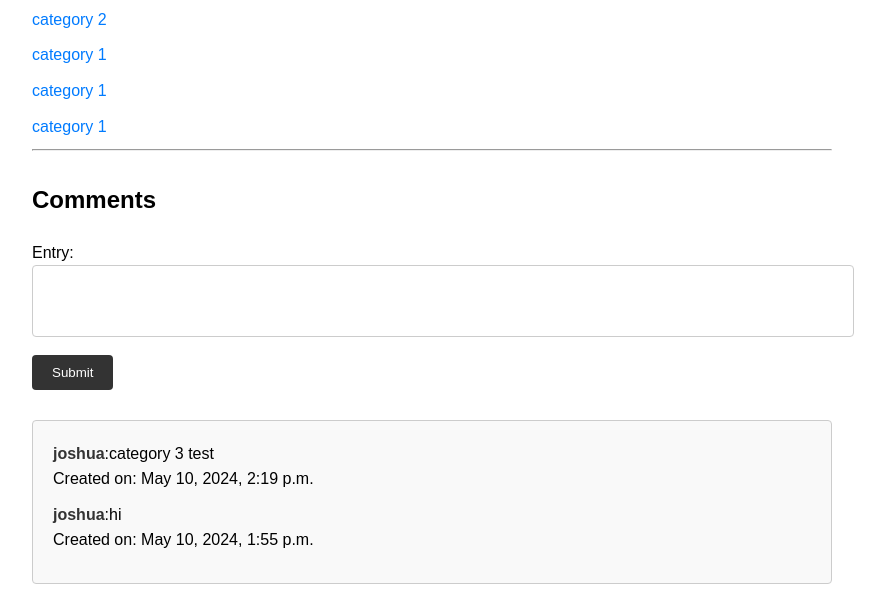
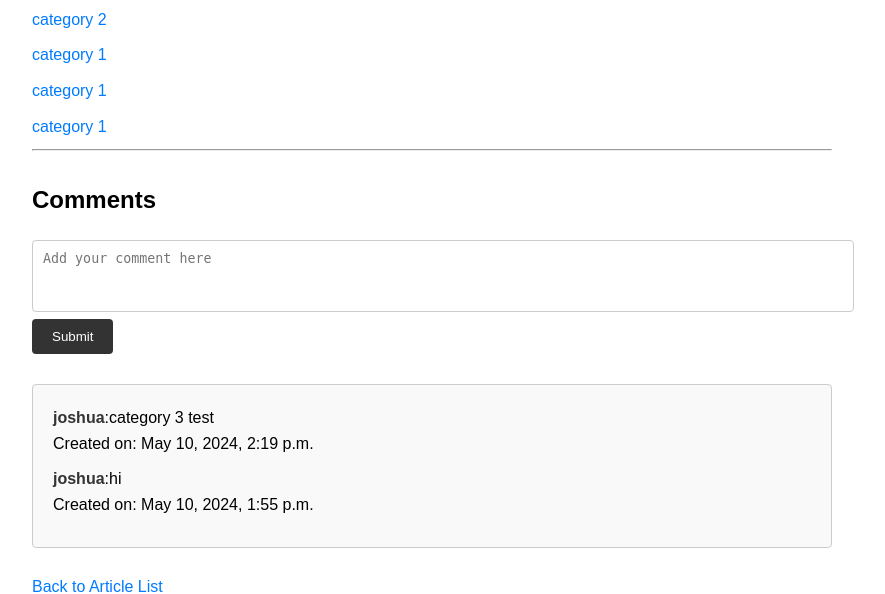
Before and after one commit to joshuasdasd/hobbysite-E-7, a Django app: page /wiki/article/7/ in a window 1280 px wide. Shown: the part 782-1376 px from the top of the page, without its empty margins (208-1093 px from the left). Run offline with Django 5.2, Linux system fonts and the light colour scheme; a user stored in the database is signed in; data comes from the database, SQL or seed files in the repository; both versions use the stored data as it was after the commit.

Commit message:
fixed text box entry cos i used the wrong name awhile ago

```diff
--- a/hobbysite/templates/wiki/article_detail.html
+++ b/hobbysite/templates/wiki/article_detail.html
@@ -163,7 +163,7 @@
         <h2>Comments</h2>
         <form method="post" action="{% url 'wiki:article_detail' article.pk %}">
         {% csrf_token %}
-        {{ comment_form.as_p }}
+        <textarea name="entry" placeholder="Add your comment here" rows="4"></textarea>
         <button type="submit">Submit</button>
         </form>
         {% else %}
```
Also changed, not shown: hobbysite/db.sqlite3.
